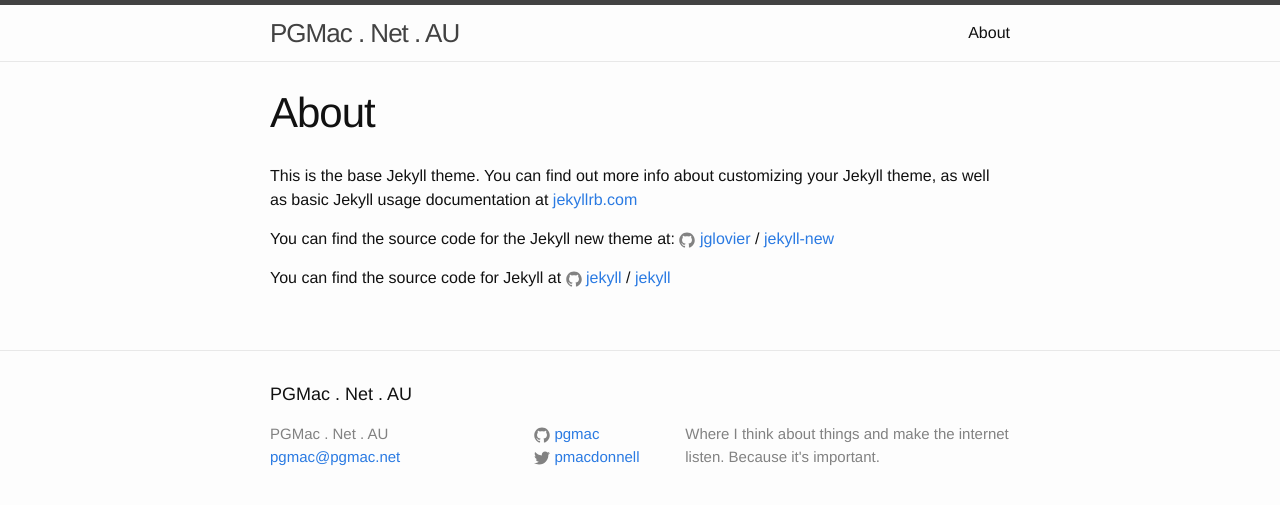
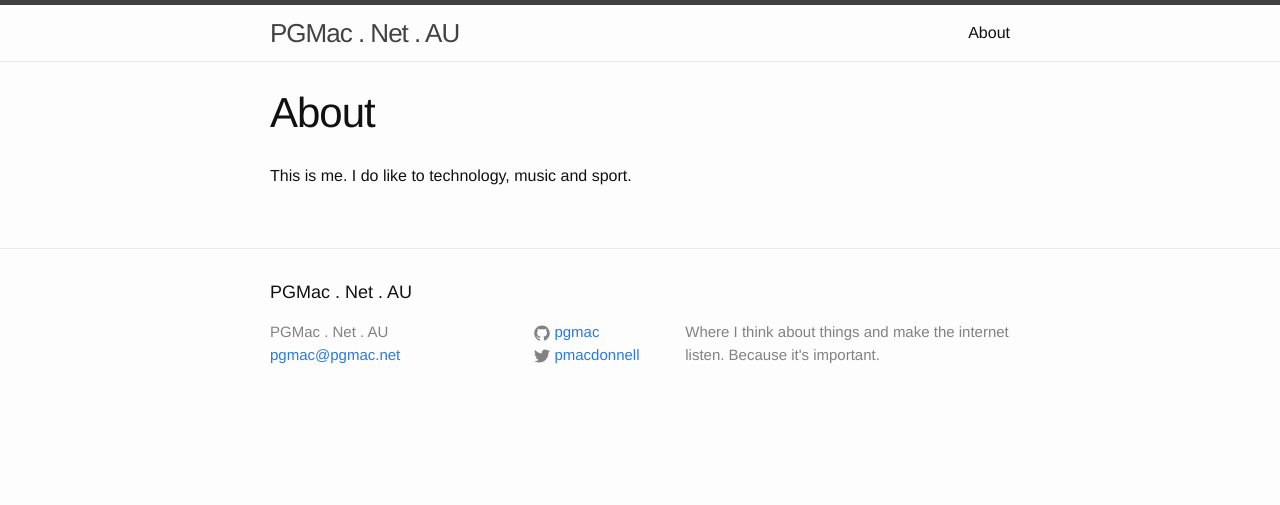
Before and after one commit to pgmac/pgmac.github.io, a Jekyll site: the page built from about.md, in a window 1280 px wide. Shown: the top 505 px of the page. Built offline with Jekyll 4.4.1, drawn with Linux system fonts in a browser that asks for light colours.

Commit message:
Update the about

```diff
--- a/about.md
+++ b/about.md
@@ -4,12 +4,4 @@
 permalink: /about/
 ---
 
-This is the base Jekyll theme. You can find out more info about customizing your Jekyll theme, as well as basic Jekyll usage documentation at [jekyllrb.com](http://jekyllrb.com/)
-
-You can find the source code for the Jekyll new theme at:
-{% include icon-github.html username="jglovier" %} /
-[jekyll-new](https://github.com/jglovier/jekyll-new)
-
-You can find the source code for Jekyll at
-{% include icon-github.html username="jekyll" %} /
-[jekyll](https://github.com/jekyll/jekyll)
+This is me. I do like to technology, music and sport.
```
